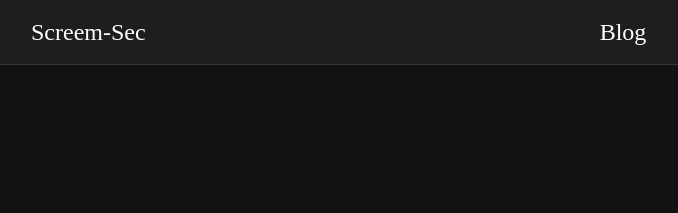
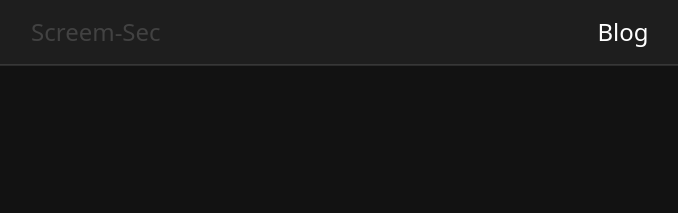
Before and after one commit to Screem-Sec/Dev-Site, a Jekyll site: the page built from index.md, in a window 1280 px wide. Shown: the top 213 px of the page, without its empty margins (17-695 px from the left). Built offline with Jekyll 4.4.1, drawn with Linux system fonts in a browser that asks for light colours.

Commit message:
Update main.css

```diff
--- a/assets/main.css
+++ b/assets/main.css
@@ -1,6 +1,7 @@
 /* Variables */
 :root {
   --0-op: rgba(18,18,18,1);
+  --00-op: rgba(255,255,255,0);
   --5-op: rgba(255,255,255,0.05);
   --7-op: rgba(255,255,255,0.07);
   --8-op: rgba(255,255,255,0.08);
@@ -27,6 +28,7 @@
 /* Universal */
 body {
   background-color: var(--0-op);
+  font-family: system-ui,-apple-system,"Segoe UI",Roboto,"Helvetica Neue",Arial,"Noto Sans","Liberation Sans",sans-serif,"Apple Color Emoji","Segoe UI Emoji","Segoe UI Symbol","Noto Color Emoji";
 }
 
 /* Header */
@@ -39,7 +41,17 @@
 
 .site-title {
   position: absolute;
-  left: 3rem;
+  left: 2rem;
+  padding: 0 1rem;
+}
+
+.site-title a {
+  color: var(--16-op);
+  transition: all ease-in-out 0.2s;
+}
+
+.site-title a:hover{
+  color: #fff;
 }
 
 .site-nav {
@@ -53,3 +65,70 @@
 .nav-menu {
 
 }
+
+.nav-menu li {
+  padding: 0 1rem;
+}
+
+.nav-menu a:hover {
+  text-decoration: underline;
+}
+
+/* Main */
+main {
+  width: 90vw;
+  margin: auto;
+  display: flex;
+  flex-direction: row;
+}
+
+.column {
+  min-height: 100vh;
+  padding: 0.5rem 1rem;
+}
+
+#col-1 {
+  flex-grow: 1;
+  border-right: 1px solid var(--11-op);
+}
+
+#col-2 {
+  flex-grow: 4;
+}
+
+footer {
+  border-top: 1px solid var(--11-op);
+  font-size: 0.9rem;
+  height: 8rem;
+}
+
+.footer-60 {
+  width: 80vw;
+  margin: auto;
+  display: flex;
+  flex-direction: row;
+}
+
+.footer-column {
+  padding: 0 1rem;
+}
+
+#f-col-1 {
+  flex-grow: 1;
+  color: var(--16-op);
+  line-height: 8rem;
+}
+
+#f-col-2 {
+  flex-grow: 4;
+  padding: 1rem 0;
+}
+
+.footer-60 ul li a {
+  color: var(--16-op);
+  transition: all ease-in-out 0.2s;
+}
+
+.footer-60 ul li a:hover {
+  color: #fff;
+}
```
